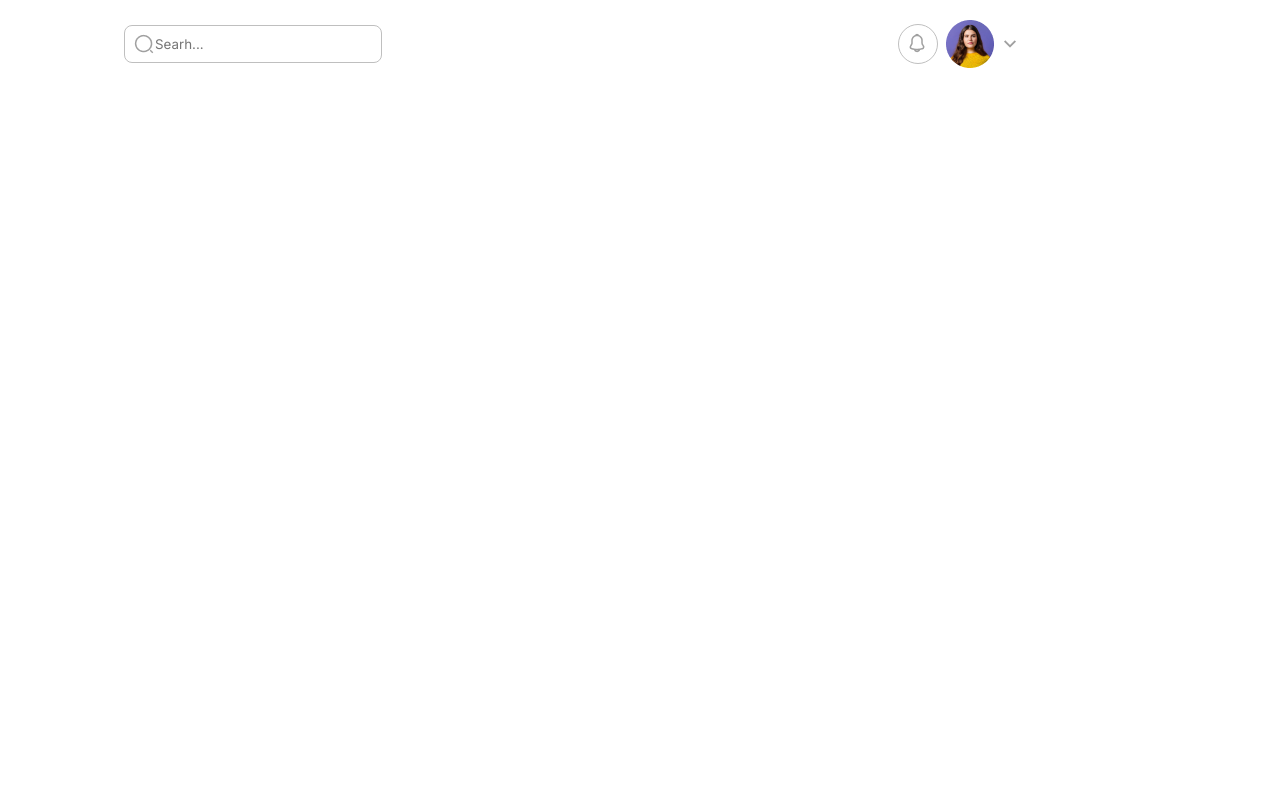
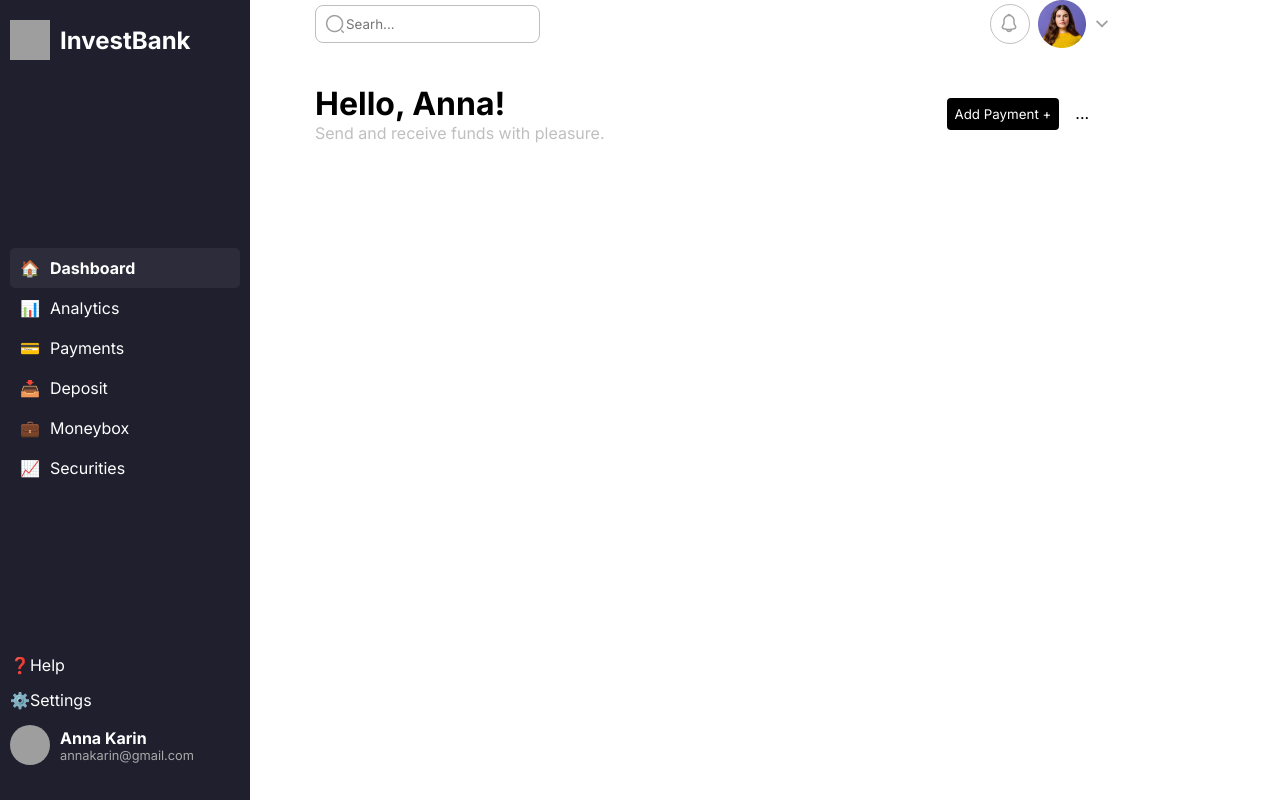
Before and after one commit to kazin-dev/dashboard, a React (Create React App) app: page / in a window 1280 px wide. Built offline with nearby package versions, Linux system fonts and the light colour scheme; grey boxes are pictures that could not be loaded.

Commit message:
desenvolvido o prototipo do sidebar, e iniciado o desenvolvimento do MainContent

```diff
--- a/src/components/Header/index.tsx
+++ b/src/components/Header/index.tsx
@@ -4,17 +4,17 @@ import EclipseProfile from '../../Images/Ellipse 2.png'
 import Vector from '../../Images/Vector (3).png'
 import {
   Grid,
-  HeaderContainer,
   NotificationIcon,
   PngVector,
   Profile,
   RightContent,
+  SecondContainer,
   StyledInput
 } from './styles'
 
 const Header = () => {
   return (
-    <HeaderContainer>
+    <SecondContainer>
       <Grid>
         <StyledInput>
           <img src={Search} alt="" />
@@ -30,7 +30,7 @@ const Header = () => {
           </Profile>
         </RightContent>
       </Grid>
-    </HeaderContainer>
+    </SecondContainer>
   )
 }
 
--- a/src/components/Header/styles.ts
+++ b/src/components/Header/styles.ts
@@ -1,30 +1,30 @@
 import { styled } from 'styled-components'
 import { colors } from '../../styles'
 
-export const HeaderContainer = styled.div`
-  max-width: 1032px;
+export const SecondContainer = styled.div`
+  max-width: 900px;
   width: 100%;
   margin: 0 auto;
 `
 
 export const StyledInput = styled.div`
-  position: relative; /* Necessário para posicionar o ícone dentro do input */
+  position: relative;
   display: flex;
   align-items: center;
 
   input {
     flex: 1;
-    padding: 10px 10px 10px 30px; /* Ajuste o padding para espaço à esquerda para o ícone */
+    padding: 10px 10px 10px 30px;
     border: 1px solid ${colors.Silver};
     border-radius: 8px;
     width: 100%;
   }
 
   img {
-    position: absolute; /* Posiciona o ícone dentro do input */
-    left: 10px; /* Ajuste a posição horizontal */
-    top: 50%; /* Centraliza verticalmente */
-    transform: translateY(-50%); /* Corrige o alinhamento vertical */
+    position: absolute;
+    left: 10px;
+    top: 50%;
+    transform: translateY(-50%);
   }
 `
 
--- /dev/null
+++ b/src/components/MainContent/WelcomeSection/index.tsx
@@ -0,0 +1,23 @@
+import { SecondContainer } from '../../Header/styles'
+import { Button, Grid } from './styles'
+
+const Welcome = () => {
+  return (
+    <SecondContainer>
+      <Grid>
+        <div>
+          <h1>Hello, Anna!</h1>
+          <div>
+            <p>Send and receive funds with pleasure.</p>
+          </div>
+        </div>
+        <div>
+          <Button>Add Payment +</Button>
+          <span>...</span>
+        </div>
+      </Grid>
+    </SecondContainer>
+  )
+}
+
+export default Welcome
--- /dev/null
+++ b/src/components/MainContent/WelcomeSection/styles.ts
@@ -0,0 +1,24 @@
+import { styled } from 'styled-components'
+import { colors } from '../../../styles'
+
+export const Grid = styled.div`
+  display: grid;
+  grid-template-columns: 1fr 1fr;
+  gap: 38%;
+  margin-top: 36px;
+  display: flex;
+  align-items: center;
+
+  p {
+    color: ${colors.Silver};
+  }
+`
+export const Button = styled.button`
+  padding: 8px;
+  background-color: ${colors.Black};
+  color: ${colors.white};
+  border: none;
+  border-radius: 4px;
+  margin-right: 16px;
+`
+export const Descrition = styled.p``
--- /dev/null
+++ b/src/components/Sidebar/index.tsx
@@ -0,0 +1,50 @@
+import React from 'react'
+import { Logo, Menu, SidebarContainer, SidebarFooter } from './styles'
+
+const Sidebar = () => (
+  <SidebarContainer className="sidebar">
+    <Logo className="logo">
+      <img src="/path/to/logo.png" alt="InvestBank Logo" />
+      <h1>InvestBank</h1>
+    </Logo>
+    <Menu className="menu">
+      <ul>
+        <li className="menu-item active">
+          <span>🏠</span> Dashboard
+        </li>
+        <li className="menu-item">
+          <span>📊</span> Analytics
+        </li>
+        <li className="menu-item">
+          <span>💳</span> Payments
+        </li>
+        <li className="menu-item">
+          <span>📥</span> Deposit
+        </li>
+        <li className="menu-item">
+          <span>💼</span> Moneybox
+        </li>
+        <li className="menu-item">
+          <span>📈</span> Securities
+        </li>
+      </ul>
+    </Menu>
+    <SidebarFooter className="sidebar-footer">
+      <div className="help">
+        <span>❓</span> Help
+      </div>
+      <div className="settings">
+        <span>⚙️</span> Settings
+      </div>
+      <div className="user-profile">
+        <img src="/path/to/user-avatar.jpg" alt="User Avatar" />
+        <div className="user-info">
+          <h4>Anna Karin</h4>
+          <p>annakarin@gmail.com</p>
+        </div>
+      </div>
+    </SidebarFooter>
+  </SidebarContainer>
+)
+
+export default Sidebar
--- /dev/null
+++ b/src/components/Sidebar/styles.ts
@@ -0,0 +1,96 @@
+import styled from 'styled-components'
+
+export const SidebarContainer = styled.aside`
+  width: 250px;
+  background-color: #1f1f2e;
+  color: #fff;
+  display: flex;
+  flex-direction: column;
+  justify-content: space-between;
+  padding: 20px 10px;
+  height: 100vh;
+`
+
+export const Logo = styled.div`
+  display: flex;
+  align-items: center;
+  margin-bottom: 20px;
+
+  img {
+    width: 40px;
+    height: 40px;
+    margin-right: 10px;
+  }
+
+  h1 {
+    font-size: 1.5rem;
+    font-weight: bold;
+  }
+`
+
+export const Menu = styled.nav`
+  ul {
+    list-style: none;
+    padding: 0;
+
+    .menu-item {
+      display: flex;
+      align-items: center;
+      padding: 10px;
+      font-size: 1rem;
+      cursor: pointer;
+      border-radius: 5px;
+      transition: background-color 0.3s;
+
+      &:hover {
+        background-color: #2c2c3a;
+      }
+
+      &.active {
+        background-color: #2c2c3a;
+        font-weight: bold;
+      }
+
+      span {
+        margin-right: 10px;
+      }
+    }
+  }
+`
+
+export const SidebarFooter = styled.div`
+  .help,
+  .settings,
+  .user-profile {
+    margin-bottom: 15px;
+    display: flex;
+    align-items: center;
+    cursor: pointer;
+
+    &:hover {
+      opacity: 0.8;
+    }
+  }
+
+  .user-profile {
+    img {
+      width: 40px;
+      height: 40px;
+      border-radius: 50%;
+      margin-right: 10px;
+    }
+
+    .user-info {
+      h4 {
+        margin: 0;
+        font-size: 1rem;
+      }
+
+      p {
+        margin: 0;
+        font-size: 0.8rem;
+        color: #a9a9a9;
+      }
+    }
+  }
+`
--- a/src/pages/Dashboard/index.tsx
+++ b/src/pages/Dashboard/index.tsx
@@ -1,11 +1,17 @@
 import Header from '../../components/Header'
-import { Container } from '../../styles'
+import Welcome from '../../components/MainContent/WelcomeSection'
+import Sidebar from '../../components/Sidebar'
+import { Container, MainContent } from '../../styles'
 
 const Dashboard = () => {
   return (
     <>
       <Container>
-        <Header />
+        <Sidebar />
+        <MainContent>
+          <Header />
+          <Welcome />
+        </MainContent>
       </Container>
     </>
   )
--- a/src/styles.ts
+++ b/src/styles.ts
@@ -2,7 +2,8 @@ import styled, { createGlobalStyle } from 'styled-components'
 
 export const colors = {
   white: '#fff',
-  Silver: '#bfbfbf'
+  Silver: '#bfbfbf',
+  Black: '#000'
 }
 
 export const GlobalStyle = createGlobalStyle`
@@ -15,7 +16,14 @@ export const GlobalStyle = createGlobalStyle`
 `
 
 export const Container = styled.div`
-  max-width: 1160px;
-  width: 100%;
-  margin: 20px auto;
+  display: flex;
+  height: 100vh; /* Garante que a altura seja igual à da tela inteira */
+  width: 100vw;
+  overflow: hidden; /* Evita que elementos escapem */
 `
+
+export const MainContent = styled.main`
+  flex: 1; /* Ocupa todo o espaço restante ao lado da Sidebar */
+  display: flex;
+  flex-direction: column;
+`
```
